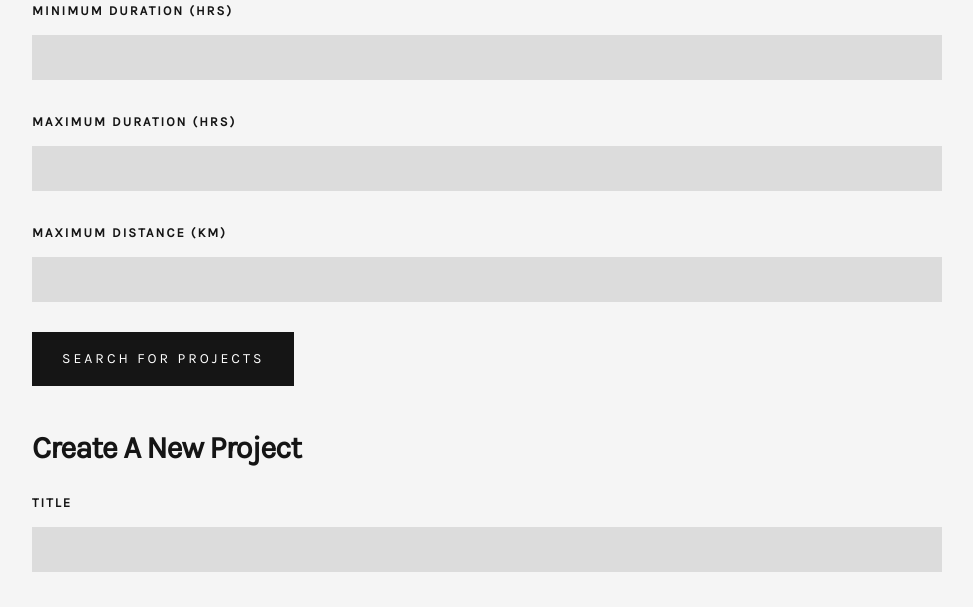
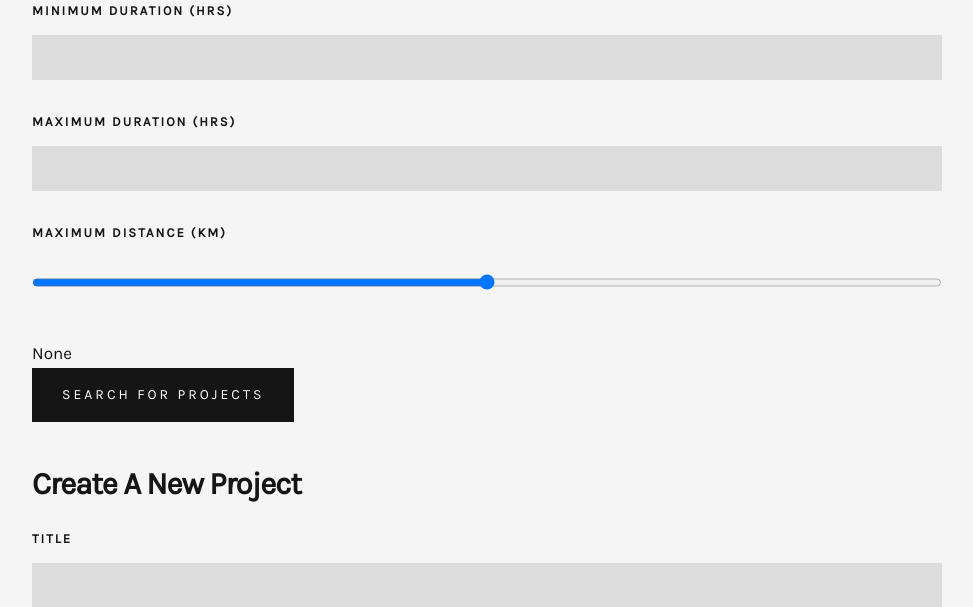
Before and after one commit to webapps-group-28/volunteer-find, a Django app: page / in a window 1280 px wide. Shown: the part 260-867 px from the top of the page, without its empty margins (153-1126 px from the left). Run offline with Django 3.2, Linux system fonts and the light colour scheme; a user stored in the database is signed in; data that the repository does not hold is empty; some libraries are stand-ins or nearby versions.

Commit message:
Changed maximum distance input type to range in home.html

```diff
--- a/projects/templates/projects/home.html
+++ b/projects/templates/projects/home.html
@@ -116,7 +116,8 @@
 
 	                     <div class="form-field">
                          <h6>Maximum distance (km)</h6>
-	  						      <input name="maxdistance" type="number" class="full-width" value="{{ maxdistance }}">
+	  						      <input name="maxdistance" type="range" class="full-width" value=" {{ maxdistance }}" id="maxdistance" oninput="maxdistancelabel.value = maxdistance.value" min="0" max="100">
+							      <output id="maxdistancelabel"> {{ maxdistance }}</output>
 	                     </div>
                        <div class="form-field">
 	  						      <input name="latitude" type="hidden" class="full-width" value="{{ latitude }}">
```
